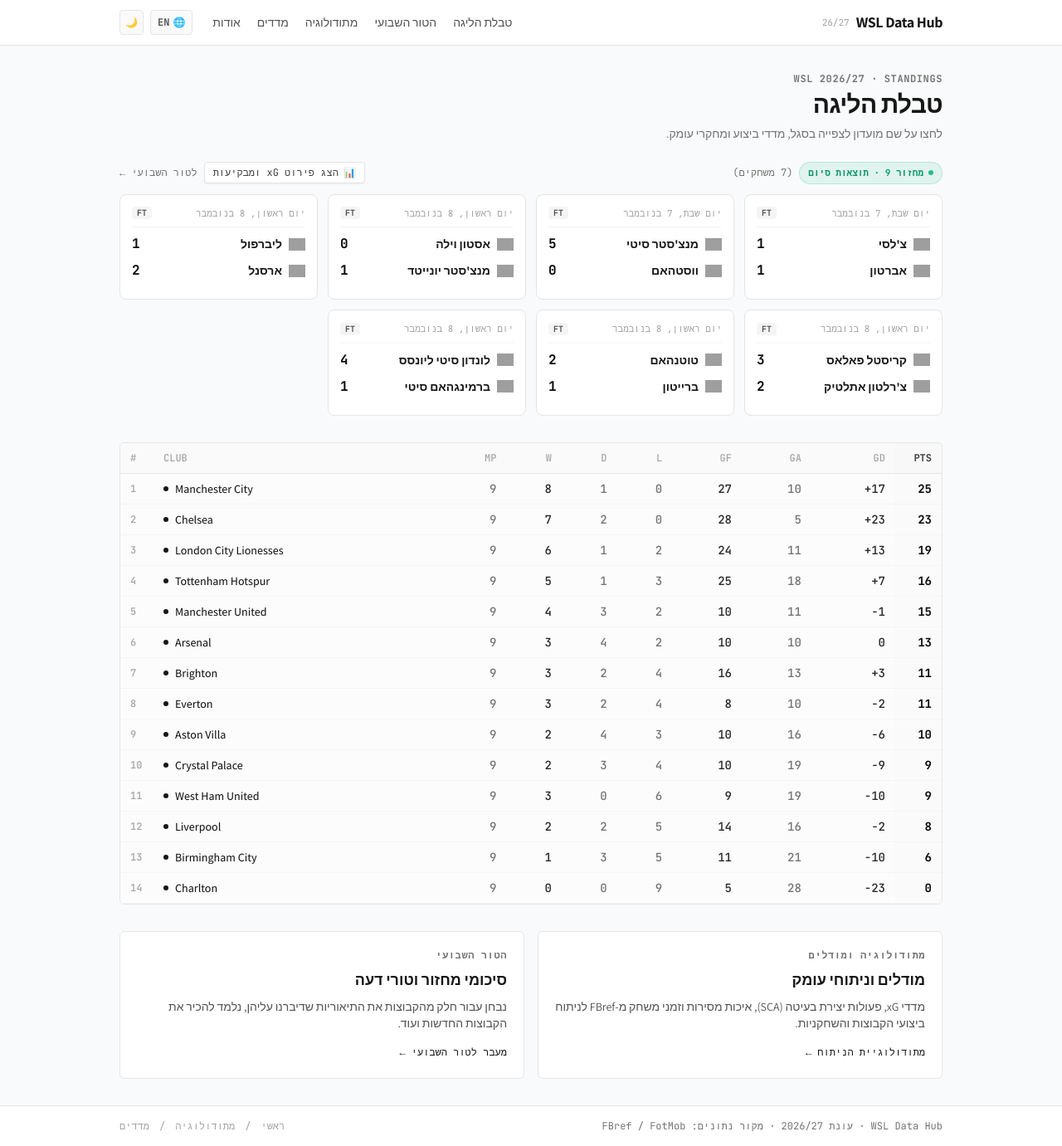
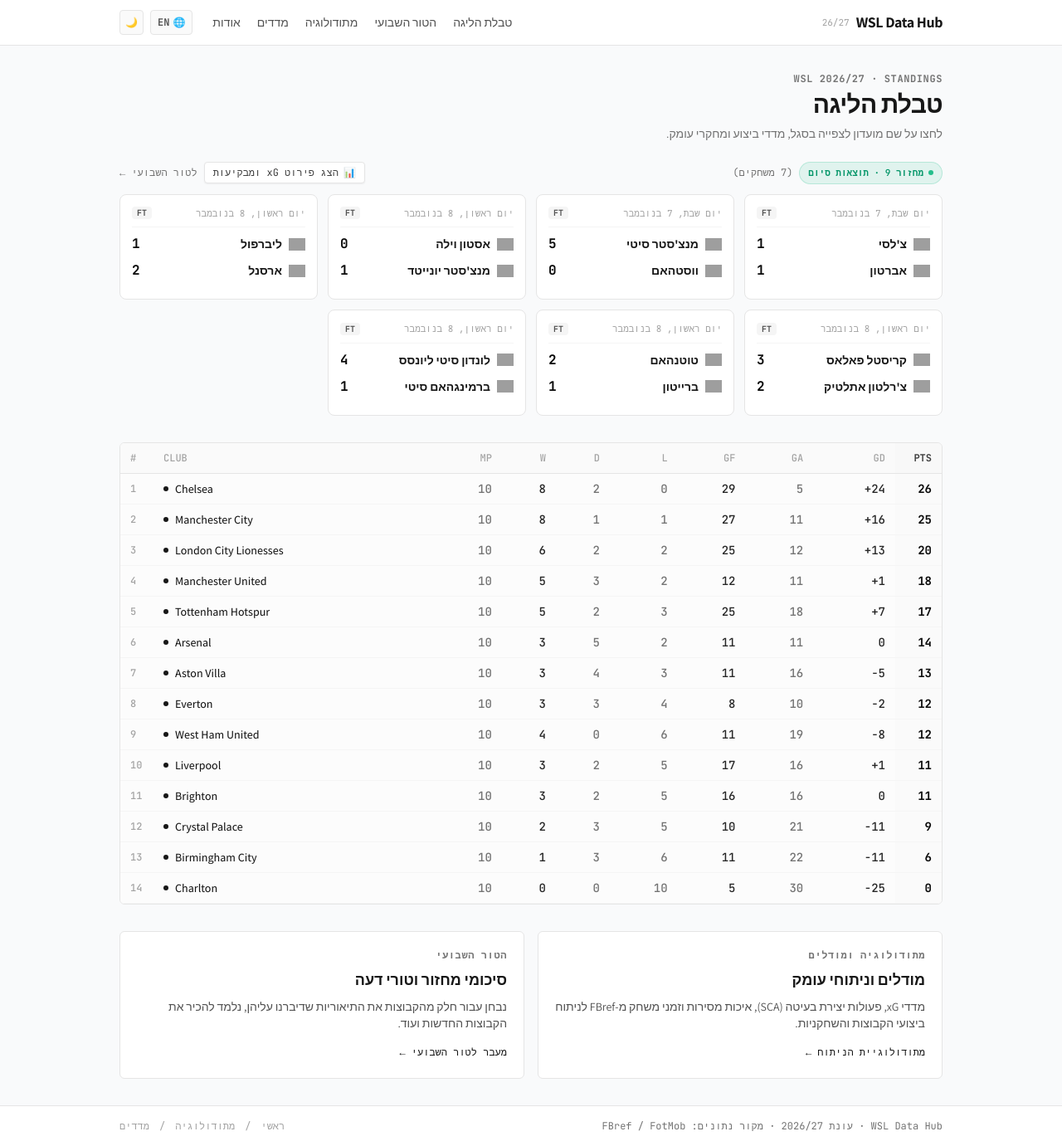
Before and after one commit to davidkorenblit/wsl-data-hub, a Jekyll site: the page built from index.md, in a window 1280 px wide and 1381 px high. Shown: the whole window at 83% size. Built offline with Jekyll 4.4.1, drawn with Linux system fonts in a browser that asks for light colours; nearby versions of some CDN libraries; grey boxes are pictures that could not be loaded.

Commit message:
chore(data): auto-update league tables and matches from Gold database marts

```diff
--- a/_data/league_table.json
+++ b/_data/league_table.json
@@ -1,240 +1,240 @@
 [
   {
     "rk": 1,
-    "squad": "Manchester City",
-    "slug": "manchester-city",
-    "mp": 9,
+    "squad": "Chelsea",
+    "slug": "chelsea",
+    "mp": 10,
     "w": 8,
-    "d": 1,
+    "d": 2,
     "l": 0,
-    "gf": 27,
-    "ga": 10,
-    "gd": 17,
-    "pts": 25,
+    "gf": 29,
+    "ga": 5,
+    "gd": 24,
+    "pts": 26,
     "season": "2026/2027",
-    "points_per_match": 2.78,
-    "goals_scored_per_match": 3.0,
-    "goals_conceded_per_match": 1.11
+    "points_per_match": 2.6,
+    "goals_scored_per_match": 2.9,
+    "goals_conceded_per_match": 0.5
   },
   {
     "rk": 2,
-    "squad": "Chelsea",
-    "slug": "chelsea",
-    "mp": 9,
-    "w": 7,
-    "d": 2,
-    "l": 0,
-    "gf": 28,
-    "ga": 5,
-    "gd": 23,
-    "pts": 23,
+    "squad": "Manchester City",
+    "slug": "manchester-city",
+    "mp": 10,
+    "w": 8,
+    "d": 1,
+    "l": 1,
+    "gf": 27,
+    "ga": 11,
+    "gd": 16,
+    "pts": 25,
     "season": "2026/2027",
-    "points_per_match": 2.56,
-    "goals_scored_per_match": 3.11,
-    "goals_conceded_per_match": 0.56
+    "points_per_match": 2.5,
+    "goals_scored_per_match": 2.7,
+    "goals_conceded_per_match": 1.1
   },
   {
     "rk": 3,
     "squad": "London City Lionesses",
     "slug": "london-city-lionesses",
-    "mp": 9,
+    "mp": 10,
     "w": 6,
-    "d": 1,
+    "d": 2,
     "l": 2,
-    "gf": 24,
-    "ga": 11,
+    "gf": 25,
+    "ga": 12,
     "gd": 13,
-    "pts": 19,
+    "pts": 20,
     "season": "2026/2027",
-    "points_per_match": 2.11,
-    "goals_scored_per_match": 2.67,
-    "goals_conceded_per_match": 1.22
+    "points_per_match": 2.0,
+    "goals_scored_per_match": 2.5,
+    "goals_conceded_per_match": 1.2
   },
   {
     "rk": 4,
+    "squad": "Manchester United",
+    "slug": "manchester-utd",
+    "mp": 10,
+    "w": 5,
+    "d": 3,
+    "l": 2,
+    "gf": 12,
+    "ga": 11,
+    "gd": 1,
+    "pts": 18,
+    "season": "2026/2027",
+    "points_per_match": 1.8,
+    "goals_scored_per_match": 1.2,
+    "goals_conceded_per_match": 1.1
+  },
+  {
+    "rk": 5,
     "squad": "Tottenham Hotspur",
     "slug": "tottenham",
-    "mp": 9,
+    "mp": 10,
     "w": 5,
-    "d": 1,
+    "d": 2,
     "l": 3,
     "gf": 25,
     "ga": 18,
     "gd": 7,
-    "pts": 16,
+    "pts": 17,
     "season": "2026/2027",
-    "points_per_match": 1.78,
-    "goals_scored_per_match": 2.78,
-    "goals_conceded_per_match": 2.0
-  },
-  {
-    "rk": 5,
-    "squad": "Manchester United",
-    "slug": "manchester-utd",
-    "mp": 9,
-    "w": 4,
-    "d": 3,
-    "l": 2,
-    "gf": 10,
-    "ga": 11,
-    "gd": -1,
-    "pts": 15,
-    "season": "2026/2027",
-    "points_per_match": 1.67,
-    "goals_scored_per_match": 1.11,
-    "goals_conceded_per_match": 1.22
+    "points_per_match": 1.7,
+    "goals_scored_per_match": 2.5,
+    "goals_conceded_per_match": 1.8
   },
   {
     "rk": 6,
     "squad": "Arsenal",
     "slug": "arsenal",
-    "mp": 9,
+    "mp": 10,
     "w": 3,
-    "d": 4,
+    "d": 5,
     "l": 2,
-    "gf": 10,
-    "ga": 10,
+    "gf": 11,
+    "ga": 11,
     "gd": 0,
-    "pts": 13,
+    "pts": 14,
     "season": "2026/2027",
-    "points_per_match": 1.44,
-    "goals_scored_per_match": 1.11,
-    "goals_conceded_per_match": 1.11
+    "points_per_match": 1.4,
+    "goals_scored_per_match": 1.1,
+    "goals_conceded_per_match": 1.1
   },
   {
     "rk": 7,
-    "squad": "Brighton",
-    "slug": "brighton",
-    "mp": 9,
+    "squad": "Aston Villa",
+    "slug": "aston-villa",
+    "mp": 10,
     "w": 3,
-    "d": 2,
-    "l": 4,
-    "gf": 16,
-    "ga": 13,
-    "gd": 3,
-    "pts": 11,
+    "d": 4,
+    "l": 3,
+    "gf": 11,
+    "ga": 16,
+    "gd": -5,
+    "pts": 13,
     "season": "2026/2027",
-    "points_per_match": 1.22,
-    "goals_scored_per_match": 1.78,
-    "goals_conceded_per_match": 1.44
+    "points_per_match": 1.3,
+    "goals_scored_per_match": 1.1,
+    "goals_conceded_per_match": 1.6
   },
   {
     "rk": 8,
     "squad": "Everton",
     "slug": "everton",
-    "mp": 9,
+    "mp": 10,
     "w": 3,
-    "d": 2,
+    "d": 3,
     "l": 4,
     "gf": 8,
     "ga": 10,
     "gd": -2,
-    "pts": 11,
+    "pts": 12,
     "season": "2026/2027",
-    "points_per_match": 1.22,
-    "goals_scored_per_match": 0.89,
-    "goals_conceded_per_match": 1.11
+    "points_per_match": 1.2,
+    "goals_scored_per_match": 0.8,
+    "goals_conceded_per_match": 1.0
   },
   {
     "rk": 9,
-    "squad": "Aston Villa",
-    "slug": "aston-villa",
-    "mp": 9,
-    "w": 2,
-    "d": 4,
-    "l": 3,
-    "gf": 10,
-    "ga": 16,
-    "gd": -6,
-    "pts": 10,
+    "squad": "West Ham United",
+    "slug": "west-ham",
+    "mp": 10,
+    "w": 4,
+    "d": 0,
+    "l": 6,
+    "gf": 11,
+    "ga": 19,
+    "gd": -8,
+    "pts": 12,
     "season": "2026/2027",
-    "points_per_match": 1.11,
-    "goals_scored_per_match": 1.11,
-    "goals_conceded_per_match": 1.78
+    "points_per_match": 1.2,
+    "goals_scored_per_match": 1.1,
+    "goals_conceded_per_match": 1.9
   },
   {
     "rk": 10,
-    "squad": "Crystal Palace",
-    "slug": "crystal-palace",
-    "mp": 9,
-    "w": 2,
-    "d": 3,
-    "l": 4,
-    "gf": 10,
-    "ga": 19,
-    "gd": -9,
-    "pts": 9,
+    "squad": "Liverpool",
+    "slug": "liverpool",
+    "mp": 10,
+    "w": 3,
+    "d": 2,
+    "l": 5,
+    "gf": 17,
+    "ga": 16,
+    "gd": 1,
+    "pts": 11,
     "season": "2026/2027",
-    "points_per_match": 1.0,
-    "goals_scored_per_match": 1.11,
-    "goals_conceded_per_match": 2.11
+    "points_per_match": 1.1,
+    "goals_scored_per_match": 1.7,
+    "goals_conceded_per_match": 1.6
   },
   {
     "rk": 11,
-    "squad": "West Ham United",
-    "slug": "west-ham",
-    "mp": 9,
+    "squad": "Brighton",
+    "slug": "brighton",
+    "mp": 10,
     "w": 3,
-    "d": 0,
-    "l": 6,
-    "gf": 9,
-    "ga": 19,
-    "gd": -10,
-    "pts": 9,
+    "d": 2,
+    "l": 5,
+    "gf": 16,
+    "ga": 16,
+    "gd": 0,
+    "pts": 11,
     "season": "2026/2027",
-    "points_per_match": 1.0,
-    "goals_scored_per_match": 1.0,
-    "goals_conceded_per_match": 2.11
+    "points_per_match": 1.1,
+    "goals_scored_per_match": 1.6,
+    "goals_conceded_per_match": 1.6
   },
   {
     "rk": 12,
-    "squad": "Liverpool",
-    "slug": "liverpool",
-    "mp": 9,
+    "squad": "Crystal Palace",
+    "slug": "crystal-palace",
+    "mp": 10,
     "w": 2,
-    "d": 2,
+    "d": 3,
     "l": 5,
-    "gf": 14,
-    "ga": 16,
-    "gd": -2,
-    "pts": 8,
+    "gf": 10,
+    "ga": 21,
+    "gd": -11,
+    "pts": 9,
     "season": "2026/2027",
-    "points_per_match": 0.89,
-    "goals_scored_per_match": 1.56,
-    "goals_conceded_per_match": 1.78
+    "points_per_match": 0.9,
+    "goals_scored_per_match": 1.0,
+    "goals_conceded_per_match": 2.1
   },
   {
     "rk": 13,
     "squad": "Birmingham City",
     "slug": "birmingham-city",
-    "mp": 9,
+    "mp": 10,
     "w": 1,
     "d": 3,
-    "l": 5,
+    "l": 6,
     "gf": 11,
-    "ga": 21,
-    "gd": -10,
+    "ga": 22,
+    "gd": -11,
     "pts": 6,
     "season": "2026/2027",
-    "points_per_match": 0.67,
-    "goals_scored_per_match": 1.22,
-    "goals_conceded_per_match": 2.33
+    "points_per_match": 0.6,
+    "goals_scored_per_match": 1.1,
+    "goals_conceded_per_match": 2.2
   },
   {
     "rk": 14,
     "squad": "Charlton",
     "slug": "charlton-athletic",
-    "mp": 9,
+    "mp": 10,
     "w": 0,
     "d": 0,
-    "l": 9,
+    "l": 10,
     "gf": 5,
-    "ga": 28,
-    "gd": -23,
+    "ga": 30,
+    "gd": -25,
     "pts": 0,
     "season": "2026/2027",
     "points_per_match": 0.0,
-    "goals_scored_per_match": 0.56,
-    "goals_conceded_per_match": 3.11
+    "goals_scored_per_match": 0.5,
+    "goals_conceded_per_match": 3.0
   }
 ]
```
Also changed, not shown: assets/data/league_table.json (+143 -143 lines), _data/wsl_matches.json.
